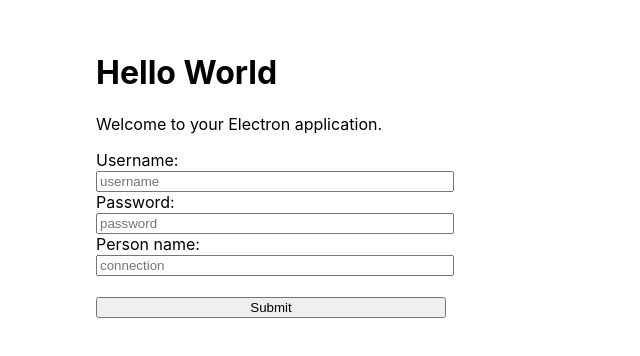
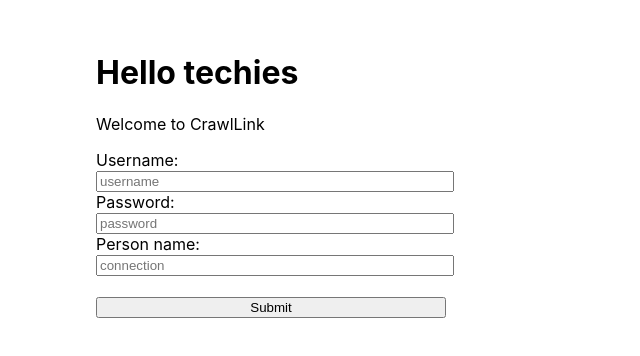
Before and after one commit to vishal898/CrawLink, an Electron app: page src/index.html in a window 800 px wide. Shown: the whole page, without its empty margins (0-640 px from the left). Drawn offline with Linux system fonts and the light colour scheme.

Commit message:
name changed

```diff
--- a/src/index.html
+++ b/src/index.html
@@ -2,13 +2,13 @@
 <html>
   <head>
     <meta charset="UTF-8">
-    <title>Hello World!</title>
+    <title>CrawlLink</title>
     <link rel="stylesheet" href="index.css">
     <script defer src="index.js" ></script>
   </head>
   <body>
-    <h1>  Hello World </h1>
-    <p>Welcome to your Electron application.</p>
+    <h1>  Hello techies </h1>
+    <p>Welcome to CrawlLink</p>
     <form id="messForm" >
       <label for="fname">Username:</label><br>
       <input type="text" id="username" name="fname" value="" placeholder="username"><br>
```
